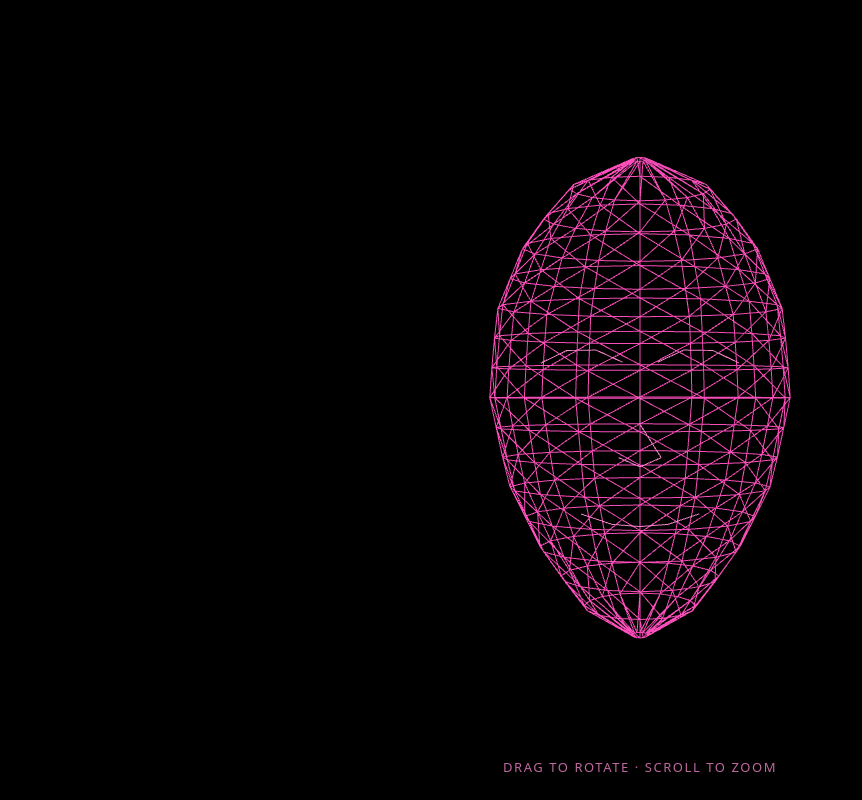
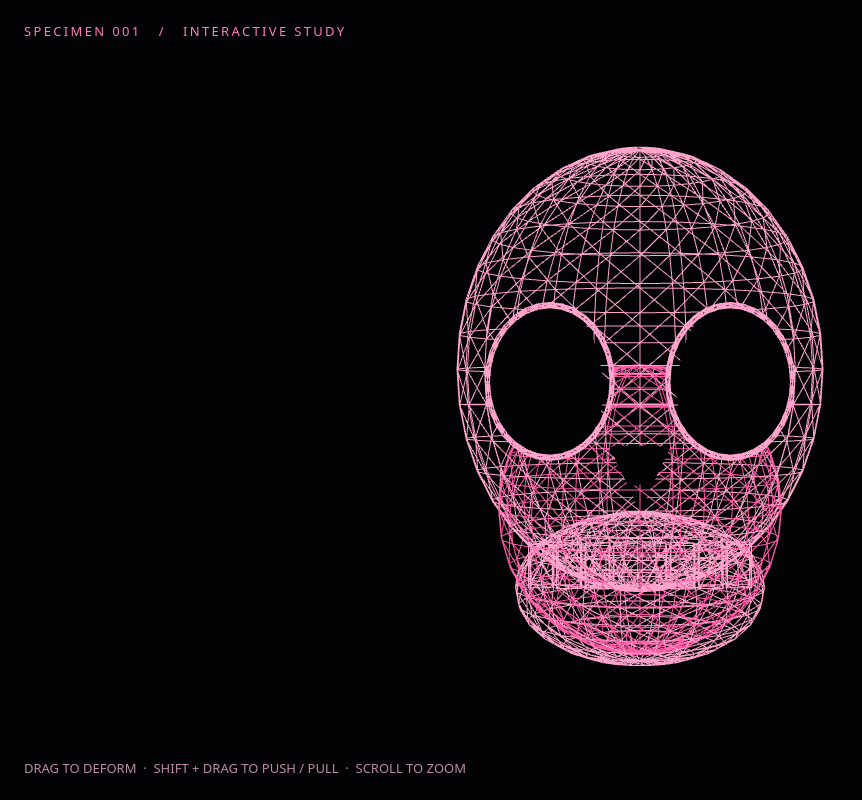
Before and after one commit to hevkat/hevkat.github.io, a plain HTML site: page index.html in a window 1280 px wide. Shown: the whole page, without its empty margins (0-862 px from the left). Drawn offline with nearby package versions, Linux system fonts and the light colour scheme; animation ran at ten frames a second.

Commit message:
Update index.html

```diff
--- a/index.html
+++ b/index.html
@@ -3,193 +3,246 @@
 <head>
   <meta charset="utf-8">
   <meta name="viewport" content="width=device-width, initial-scale=1">
-  <title>Pink Wireframe Head</title>
+  <title>Pink Skull</title>
   <style>
     * { box-sizing: border-box; }
-
     body {
       margin: 0;
       overflow: hidden;
-      background: #000;
-      color: #ff69c9;
-      font-family: system-ui, sans-serif;
+      background: #030204;
+      color: #f6b4d1;
+      font: 13px/1.5 system-ui, sans-serif;
     }
-
-    canvas {
-      display: block;
-      width: 100%;
-      height: 100%;
+    canvas { display: block; }
+    .label {
+      position: fixed;
+      top: 22px;
+      left: 24px;
+      letter-spacing: .18em;
+      text-transform: uppercase;
+      color: #ff7db8;
+      pointer-events: none;
     }
-
-    .hint {
+    .help {
       position: fixed;
-      left: 50%;
-      bottom: 24px;
-      transform: translateX(-50%);
-      color: #ff8bd5;
-      font-size: 13px;
-      letter-spacing: 0.12em;
-      text-transform: uppercase;
-      opacity: 0.75;
+      bottom: 22px;
+      left: 24px;
+      color: #b98da2;
       pointer-events: none;
-      white-space: nowrap;
     }
+    .crosshair {
+      position: fixed;
+      width: 18px;
+      height: 18px;
+      margin: -9px 0 0 -9px;
+      border: 1px solid #ff7db8;
+      border-radius: 50%;
+      pointer-events: none;
+      opacity: 0;
+      transition: opacity .15s;
+    }
+    body.over-skull .crosshair { opacity: .8; }
   </style>
-
-  <script type="importmap">
-    {
-      "imports": {
-        "three": "https://cdn.jsdelivr.net/npm/three@0.166.1/build/three.module.js",
-        "three/addons/": "https://cdn.jsdelivr.net/npm/three@0.166.1/examples/jsm/"
-      }
-    }
-  </script>
 </head>
 <body>
-  <div class="hint">Drag to rotate · Scroll to zoom</div>
+  <div class="label">Specimen 001 &nbsp; / &nbsp; Interactive study</div>
+  <div class="help">DRAG TO DEFORM &nbsp;·&nbsp; SHIFT + DRAG TO PUSH / PULL &nbsp;·&nbsp; SCROLL TO ZOOM</div>
+  <div class="crosshair" id="crosshair"></div>
 
   <script type="module">
-    import * as THREE from "three";
-    import { OrbitControls } from "three/addons/controls/OrbitControls.js";
+    import * as THREE from "https://cdn.jsdelivr.net/npm/three@0.160.0/build/three.module.js";
 
     const scene = new THREE.Scene();
-    scene.background = new THREE.Color(0x000000);
+    scene.background = new THREE.Color(0x030204);
 
     const camera = new THREE.PerspectiveCamera(
-      40,
-      window.innerWidth / window.innerHeight,
-      0.1,
-      100
+      38, window.innerWidth / window.innerHeight, 0.1, 100
     );
-    camera.position.set(0, 0.1, 7);
+    camera.position.set(0, 0.05, 5.8);
 
     const renderer = new THREE.WebGLRenderer({ antialias: true });
     renderer.setPixelRatio(Math.min(window.devicePixelRatio, 2));
     renderer.setSize(window.innerWidth, window.innerHeight);
     document.body.appendChild(renderer.domElement);
 
-    const controls = new OrbitControls(camera, renderer.domElement);
-    controls.enableDamping = true;
-    controls.dampingFactor = 0.06;
-    controls.minDistance = 4;
-    controls.maxDistance = 10;
-    controls.target.set(0, 0.05, 0);
+    const pink = new THREE.MeshBasicMaterial({
+      color: 0xff5ca8,
+      wireframe: true,
+      transparent: true,
+      opacity: 0.9
+    });
 
-    const pink = 0xff4fbd;
-    const head = new THREE.Group();
-    scene.add(head);
-
-    // Head shape: each profile point is [height, half-width, depth].
-    const profile = [
-      [-1.45, 0.05, 0.08],
-      [-1.28, 0.34, 0.42],
-      [-0.92, 0.62, 0.66],
-      [-0.48, 0.84, 0.76],
-      [ 0.08, 0.96, 0.81],
-      [ 0.62, 0.91, 0.78],
-      [ 1.08, 0.72, 0.65],
-      [ 1.42, 0.42, 0.40],
-      [ 1.58, 0.05, 0.06]
-    ];
-
-    function interpolateProfile(y, column) {
-      for (let i = 0; i < profile.length - 1; i++) {
-        const a = profile[i];
-        const b = profile[i + 1];
-        if (y >= a[0] && y <= b[0]) {
-          const t = (y - a[0]) / (b[0] - a[0]);
-          return a[column] + (b[column] - a[column]) * t;
-        }
-      }
-      return profile[y < profile[0][0] ? 0 : profile.length - 1][column];
-    }
-
-    // Build a low-poly surface from horizontal rings.
-    const ringCount = 17;
-    const segmentCount = 16;
-    const vertices = [];
-    const indices = [];
-
-    for (let r = 0; r < ringCount; r++) {
-      const y = -1.45 + (3.03 * r) / (ringCount - 1);
-      const width = interpolateProfile(y, 1);
-      const depth = interpolateProfile(y, 2);
-
-      for (let s = 0; s < segmentCount; s++) {
-        const angle = (s / segmentCount) * Math.PI * 2;
-        const x = Math.sin(angle) * width;
-        const z = Math.cos(angle) * depth;
-        vertices.push(x, y, z);
-      }
-    }
-
-    for (let r = 0; r < ringCount - 1; r++) {
-      for (let s = 0; s < segmentCount; s++) {
-        const a = r * segmentCount + s;
-        const b = r * segmentCount + (s + 1) % segmentCount;
-        const c = (r + 1) * segmentCount + s;
-        const d = (r + 1) * segmentCount + (s + 1) % segmentCount;
-        indices.push(a, c, b, b, c, d);
-      }
-    }
-
-    const headGeometry = new THREE.BufferGeometry();
-    headGeometry.setAttribute(
-      "position",
-      new THREE.Float32BufferAttribute(vertices, 3)
-    );
-    headGeometry.setIndex(indices);
-    headGeometry.computeVertexNormals();
-
-    const wireframe = new THREE.Mesh(
-      headGeometry,
-      new THREE.MeshBasicMaterial({
-        color: pink,
-        wireframe: true,
-        transparent: true,
-        opacity: 0.9
-      })
-    );
-    head.add(wireframe);
-
-    // Add simple geometric facial lines on the front of the head.
-    const featureMaterial = new THREE.LineBasicMaterial({
-      color: 0xff8bd5,
+    const brightPink = new THREE.MeshBasicMaterial({
+      color: 0xffa4cd,
+      wireframe: true,
       transparent: true,
       opacity: 0.95
     });
 
-    function addLine(points) {
-      const geometry = new THREE.BufferGeometry().setFromPoints(
-        points.map(([x, y, z]) => new THREE.Vector3(x, y, z))
-      );
-      head.add(new THREE.Line(geometry, featureMaterial));
+    const skull = new THREE.Group();
+    scene.add(skull);
+
+    // Keep these meshes separate so the sculpting brush can deform them.
+    const deformable = [];
+
+    function wireSphere(name, position, scale, segments = 24, rings = 16, material = pink) {
+      const geometry = new THREE.SphereGeometry(1, segments, rings);
+      const mesh = new THREE.Mesh(geometry, material);
+      mesh.name = name;
+      mesh.position.set(...position);
+      mesh.scale.set(...scale);
+      skull.add(mesh);
+      deformable.push(mesh);
+      return mesh;
     }
 
-    // Eyes
-    addLine([
-      [-0.58, 0.27, 0.57], [-0.42, 0.34, 0.67],
-      [-0.25, 0.34, 0.73], [-0.10, 0.27, 0.77]
-    ]);
-    addLine([
-      [0.10, 0.27, 0.77], [0.25, 0.34, 0.73],
-      [0.42, 0.34, 0.67], [0.58, 0.27, 0.57]
-    ]);
+    // Cranium, cheek area, and lower jaw.
+    wireSphere("cranium", [0, 0.20, 0], [0.91, 1.10, 0.76], 28, 20, brightPink);
+    wireSphere("face", [0, -0.47, 0.22], [0.68, 0.69, 0.62], 24, 16);
+    wireSphere("jaw", [0, -0.88, 0.02], [0.62, 0.37, 0.59], 22, 14, brightPink);
 
-    // Nose and mouth
-    addLine([
-      [0, 0.20, 0.79], [0, -0.08, 0.84], [0.12, -0.27, 0.80],
-      [0, -0.32, 0.82], [-0.12, -0.27, 0.80]
-    ]);
-    addLine([
-      [-0.34, -0.60, 0.69], [-0.16, -0.65, 0.77],
-      [0, -0.66, 0.79], [0.16, -0.65, 0.77],
-      [0.34, -0.60, 0.69]
-    ]);
+    // Dark sockets sit in front of the wireframe; rings define their edges.
+    const socketMaterial = new THREE.MeshBasicMaterial({ color: 0x030204 });
+    function socket(x, y, z, sx, sy) {
+      const hollow = new THREE.Mesh(
+        new THREE.SphereGeometry(1, 24, 16),
+        socketMaterial
+      );
+      hollow.position.set(x, y, z);
+      hollow.scale.set(sx, sy, 0.12);
+      skull.add(hollow);
+
+      const rim = new THREE.Mesh(
+        new THREE.TorusGeometry(1, 0.035, 6, 32),
+        brightPink
+      );
+      rim.position.set(x, y, z + 0.10);
+      rim.scale.set(sx, sy, 1);
+      skull.add(rim);
+    }
+    socket(-0.39, 0.13, 0.68, 0.27, 0.33);
+    socket( 0.39, 0.13, 0.68, 0.27, 0.33);
+
+    // Nose opening.
+    const nose = new THREE.Mesh(
+      new THREE.ConeGeometry(0.15, 0.28, 3),
+      socketMaterial
+    );
+    nose.position.set(0, -0.29, 0.79);
+    nose.rotation.x = Math.PI;
+    skull.add(nose);
+
+    // Simple wireframe teeth.
+    for (let i = 0; i < 8; i++) {
+      const x = (i - 3.5) * 0.125;
+      const tooth = new THREE.Mesh(
+        new THREE.BoxGeometry(0.105, 0.19, 0.10),
+        brightPink
+      );
+      tooth.position.set(x, -0.68, 0.70 - Math.abs(x) * 0.12);
+      skull.add(tooth);
+    }
+
+    // Soft pink glow behind the skull.
+    const glow = new THREE.PointLight(0xff237f, 18, 8);
+    glow.position.set(0, 0.2, 2.5);
+    scene.add(glow);
+
+    const ambient = new THREE.AmbientLight(0xffffff, 0.25);
+    scene.add(ambient);
+
+    const raycaster = new THREE.Raycaster();
+    const pointer = new THREE.Vector2();
+    const crosshair = document.getElementById("crosshair");
+    let activeMesh = null;
+    let brushCenter = null;
+    let lastX = 0;
+    let lastY = 0;
+    let dragging = false;
+
+    function updatePointer(event) {
+      pointer.x = (event.clientX / window.innerWidth) * 2 - 1;
+      pointer.y = -(event.clientY / window.innerHeight) * 2 + 1;
+      crosshair.style.left = `${event.clientX}px`;
+      crosshair.style.top = `${event.clientY}px`;
+    }
+
+    function hitSkull() {
+      raycaster.setFromCamera(pointer, camera);
+      return raycaster.intersectObjects(deformable, false)[0] || null;
+    }
+
+    renderer.domElement.addEventListener("pointerdown", event => {
+      updatePointer(event);
+      const hit = hitSkull();
+      if (!hit) return;
+
+      dragging = true;
+      activeMesh = hit.object;
+      brushCenter = activeMesh.worldToLocal(hit.point.clone());
+      lastX = event.clientX;
+      lastY = event.clientY;
+      renderer.domElement.setPointerCapture(event.pointerId);
+    });
+
+    renderer.domElement.addEventListener("pointermove", event => {
+      updatePointer(event);
+
+      if (!dragging || !activeMesh) {
+        document.body.classList.toggle("over-skull", !!hitSkull());
+        return;
+      }
+
+      const dx = event.clientX - lastX;
+      const dy = event.clientY - lastY;
+      lastX = event.clientX;
+      lastY = event.clientY;
+
+      const geometry = activeMesh.geometry;
+      const positions = geometry.attributes.position;
+      const radius = 0.42;
+      const strength = 0.003;
+
+      // Screen-space drag direction, converted into the mesh's local space.
+      const move = new THREE.Vector3(
+        dx * strength,
+        -dy * strength,
+        event.shiftKey ? -dy * strength : 0
+      );
+      activeMesh.worldToLocal(
+        activeMesh.localToWorld(new THREE.Vector3()).add(move)
+      );
+
+      for (let i = 0; i < positions.count; i++) {
+        const vertex = new THREE.Vector3().fromBufferAttribute(positions, i);
+        const distance = vertex.distanceTo(brushCenter);
+        if (distance >= radius) continue;
+
+        const falloff = Math.pow(1 - distance / radius, 2);
+        vertex.addScaledVector(move, falloff);
+        positions.setXYZ(i, vertex.x, vertex.y, vertex.z);
+      }
+
+      positions.needsUpdate = true;
+      geometry.computeVertexNormals();
+    });
+
+    function stopDragging() {
+      dragging = false;
+      activeMesh = null;
+      brushCenter = null;
+    }
+    renderer.domElement.addEventListener("pointerup", stopDragging);
+    renderer.domElement.addEventListener("pointercancel", stopDragging);
+
+    renderer.domElement.addEventListener("wheel", event => {
+      camera.position.z = THREE.MathUtils.clamp(
+        camera.position.z + event.deltaY * 0.002, 3.4, 8
+      );
+    }, { passive: true });
 
     function animate() {
       requestAnimationFrame(animate);
-      controls.update();
       renderer.render(scene, camera);
     }
     animate();
```
